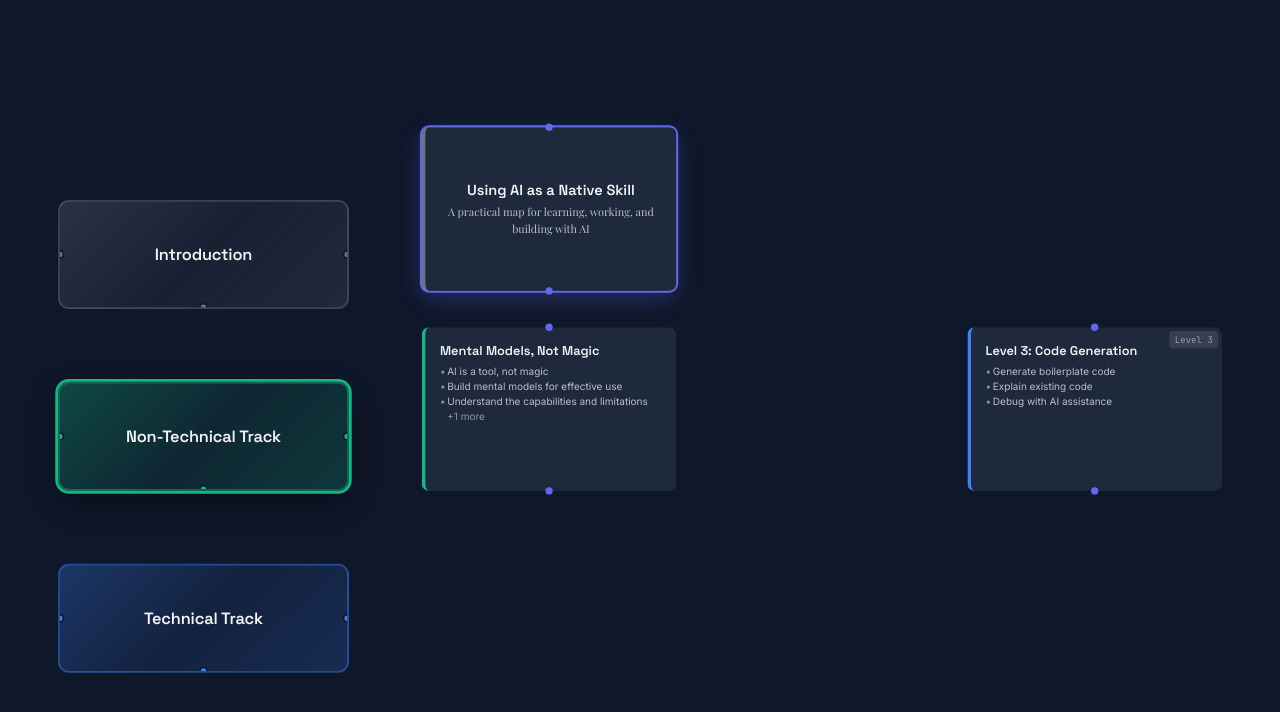
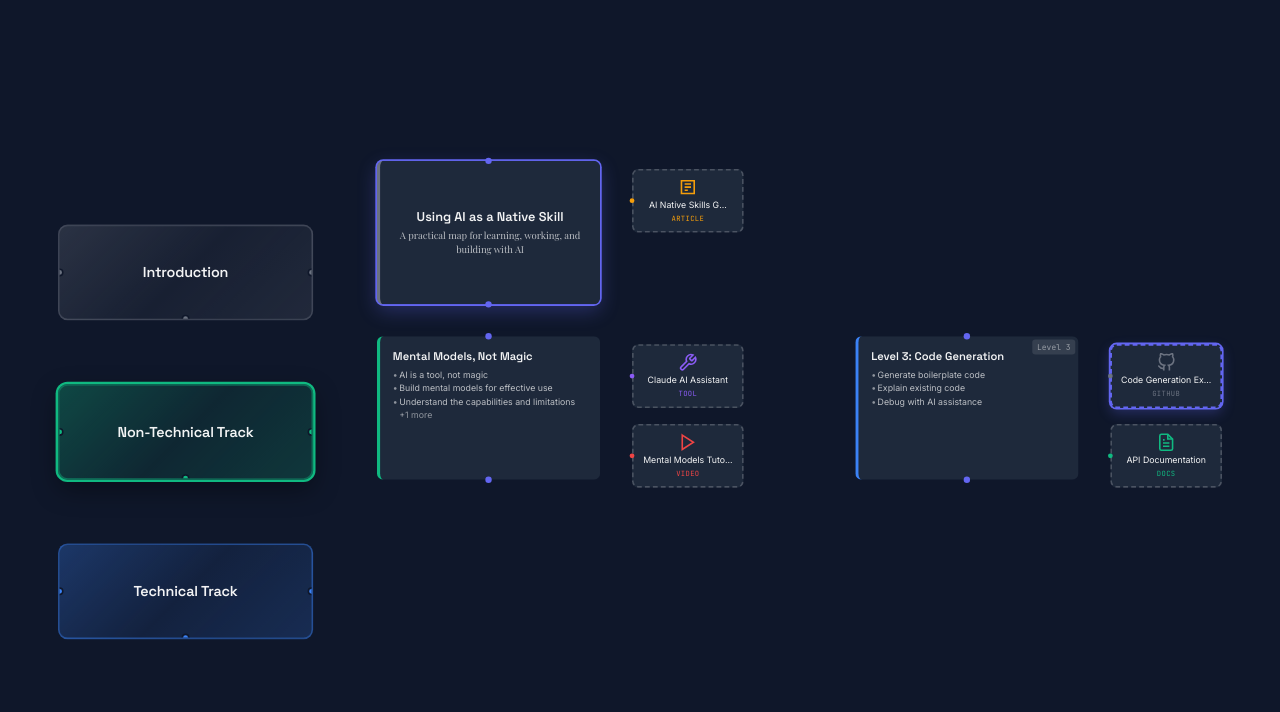
Before and after one commit to craigdossantos/ai-talk-slides, a React (Vite) app in the folder react-flow-app/: page / in a window 1280 px wide. Shown: the top 712 px of the page. Built offline with nearby package versions, Linux system fonts and the light colour scheme; a web font is replaced by a local one.

Commit message:
feat: [US-006] - Build ResourceNode component
Co-Authored-By: Claude Opus 4.5 <noreply@anthropic.com>

```diff
--- a/react-flow-app/src/components/PresentationCanvas.tsx
+++ b/react-flow-app/src/components/PresentationCanvas.tsx
@@ -1,15 +1,18 @@
 import { ReactFlow, Background, BackgroundVariant } from "@xyflow/react";
 import SlideNode from "./nodes/SlideNode";
 import SectionHeaderNode from "./nodes/SectionHeaderNode";
+import ResourceNode from "./nodes/ResourceNode";
 import type {
   SlideNode as SlideNodeType,
   SectionHeaderNode as SectionHeaderNodeType,
+  ResourceNode as ResourceNodeType,
 } from "../types/presentation";
 
 // Register custom node types
 const nodeTypes = {
   slide: SlideNode,
   sectionHeader: SectionHeaderNode,
+  resource: ResourceNode,
 };
 
 // Sample data for testing node components
@@ -129,8 +132,91 @@ const sampleSectionHeaderNodes: SectionHeaderNodeType[] = [
   },
 ];
 
+// Sample resource nodes for testing
+const sampleResourceNodes: ResourceNodeType[] = [
+  {
+    id: "resource-1",
+    type: "resource",
+    position: { x: 720, y: 10 },
+    data: {
+      resource: {
+        id: "resource-1",
+        slideId: "slide-1",
+        type: "article",
+        title: "AI Native Skills Guide",
+        url: "https://example.com/ai-guide",
+      },
+      isActive: false,
+    },
+  },
+  {
+    id: "resource-2",
+    type: "resource",
+    position: { x: 720, y: 230 },
+    data: {
+      resource: {
+        id: "resource-2",
+        slideId: "slide-2",
+        type: "tool",
+        title: "Claude AI Assistant",
+        url: "https://claude.ai",
+      },
+      isActive: false,
+    },
+  },
+  {
+    id: "resource-3",
+    type: "resource",
+    position: { x: 1320, y: 230 },
+    data: {
+      resource: {
+        id: "resource-3",
+        slideId: "slide-3",
+        type: "github",
+        title: "Code Generation Examples",
+        url: "https://github.com/example/code-gen",
+      },
+      isActive: true,
+    },
+  },
+  {
+    id: "resource-4",
+    type: "resource",
+    position: { x: 720, y: 330 },
+    data: {
+      resource: {
+        id: "resource-4",
+        slideId: "slide-2",
+        type: "video",
+        title: "Mental Models Tutorial",
+        url: "https://youtube.com/watch?v=example",
+      },
+      isActive: false,
+    },
+  },
+  {
+    id: "resource-5",
+    type: "resource",
+    position: { x: 1320, y: 330 },
+    data: {
+      resource: {
+        id: "resource-5",
+        slideId: "slide-3",
+        type: "docs",
+        title: "API Documentation",
+        url: "https://docs.example.com/api",
+      },
+      isActive: false,
+    },
+  },
+];
+
 // Combine all sample nodes
-const sampleNodes = [...sampleSlideNodes, ...sampleSectionHeaderNodes];
+const sampleNodes = [
+  ...sampleSlideNodes,
+  ...sampleSectionHeaderNodes,
+  ...sampleResourceNodes,
+];
 
 function PresentationCanvas() {
   return (
--- /dev/null
+++ b/react-flow-app/src/components/nodes/ResourceNode.css
@@ -0,0 +1,94 @@
+.resource-node {
+  background: var(--color-bg-secondary);
+  border-radius: 8px;
+  border: 2px dashed rgba(255, 255, 255, 0.2);
+  padding: var(--spacing-sm);
+  display: flex;
+  flex-direction: column;
+  align-items: center;
+  justify-content: center;
+  gap: var(--spacing-xs);
+  overflow: hidden;
+  transition:
+    box-shadow 0.2s ease,
+    transform 0.2s ease,
+    border-color 0.2s ease;
+  cursor: pointer;
+}
+
+.resource-node:hover {
+  box-shadow: 0 6px 16px rgba(0, 0, 0, 0.4);
+  transform: translateY(-2px);
+  border-color: rgba(255, 255, 255, 0.4);
+}
+
+.resource-node--active {
+  border-color: var(--color-accent);
+  box-shadow:
+    0 0 0 2px var(--color-accent),
+    0 6px 16px rgba(99, 102, 241, 0.3);
+}
+
+/* Type-specific accent colors */
+.resource-node--article {
+  --resource-color: #f59e0b; /* amber */
+}
+
+.resource-node--tool {
+  --resource-color: #8b5cf6; /* violet */
+}
+
+.resource-node--video {
+  --resource-color: #ef4444; /* red */
+}
+
+.resource-node--docs {
+  --resource-color: #10b981; /* emerald */
+}
+
+.resource-node--github {
+  --resource-color: #6b7280; /* gray */
+}
+
+/* Handle styling */
+.resource-node__handle {
+  width: 6px;
+  height: 6px;
+  background: var(--resource-color, var(--color-text-muted));
+  border: none;
+}
+
+/* Icon container */
+.resource-node__icon {
+  width: 24px;
+  height: 24px;
+  color: var(--resource-color, var(--color-text-secondary));
+  flex-shrink: 0;
+}
+
+.resource-node__icon svg {
+  width: 100%;
+  height: 100%;
+}
+
+/* Title text */
+.resource-node__title {
+  font-family: var(--font-secondary);
+  font-size: 11px;
+  color: var(--color-text-primary);
+  line-height: 1.2;
+  text-align: center;
+  max-width: 100%;
+  overflow: hidden;
+  text-overflow: ellipsis;
+  white-space: nowrap;
+}
+
+/* Type badge */
+.resource-node__type {
+  font-family: var(--font-mono);
+  font-size: 9px;
+  color: var(--resource-color, var(--color-text-muted));
+  text-transform: uppercase;
+  letter-spacing: 0.05em;
+}
--- /dev/null
+++ b/react-flow-app/src/components/nodes/ResourceNode.tsx
@@ -0,0 +1,77 @@
+import { Handle, Position } from "@xyflow/react";
+import type { ResourceNodeProps, ResourceType } from "../../types/presentation";
+import { NODE_DIMENSIONS } from "../../types/presentation";
+import "./ResourceNode.css";
+
+// Icon components for each resource type
+const ResourceIcons: Record<ResourceType, JSX.Element> = {
+  article: (
+    <svg viewBox="0 0 24 24" fill="none" stroke="currentColor" strokeWidth="2">
+      <path d="M4 4h16v16H4z" />
+      <path d="M8 8h8M8 12h8M8 16h4" />
+    </svg>
+  ),
+  tool: (
+    <svg viewBox="0 0 24 24" fill="none" stroke="currentColor" strokeWidth="2">
+      <path d="M14.7 6.3a1 1 0 0 0 0 1.4l1.6 1.6a1 1 0 0 0 1.4 0l3.77-3.77a6 6 0 0 1-7.94 7.94l-6.91 6.91a2.12 2.12 0 0 1-3-3l6.91-6.91a6 6 0 0 1 7.94-7.94l-3.76 3.76z" />
+    </svg>
+  ),
+  video: (
+    <svg viewBox="0 0 24 24" fill="none" stroke="currentColor" strokeWidth="2">
+      <polygon points="5 3 19 12 5 21 5 3" />
+    </svg>
+  ),
+  docs: (
+    <svg viewBox="0 0 24 24" fill="none" stroke="currentColor" strokeWidth="2">
+      <path d="M14 2H6a2 2 0 0 0-2 2v16a2 2 0 0 0 2 2h12a2 2 0 0 0 2-2V8z" />
+      <polyline points="14 2 14 8 20 8" />
+      <line x1="16" y1="13" x2="8" y2="13" />
+      <line x1="16" y1="17" x2="8" y2="17" />
+      <polyline points="10 9 9 9 8 9" />
+    </svg>
+  ),
+  github: (
+    <svg viewBox="0 0 24 24" fill="none" stroke="currentColor" strokeWidth="2">
+      <path d="M9 19c-5 1.5-5-2.5-7-3m14 6v-3.87a3.37 3.37 0 0 0-.94-2.61c3.14-.35 6.44-1.54 6.44-7A5.44 5.44 0 0 0 20 4.77 5.07 5.07 0 0 0 19.91 1S18.73.65 16 2.48a13.38 13.38 0 0 0-7 0C6.27.65 5.09 1 5.09 1A5.07 5.07 0 0 0 5 4.77a5.44 5.44 0 0 0-1.5 3.78c0 5.42 3.3 6.61 6.44 7A3.37 3.37 0 0 0 9 18.13V22" />
+    </svg>
+  ),
+};
+
+function ResourceNode({ data }: ResourceNodeProps) {
+  const { resource, isActive } = data;
+  const { width, height } = NODE_DIMENSIONS.resource;
+
+  const handleClick = () => {
+    window.open(resource.url, "_blank", "noopener,noreferrer");
+  };
+
+  // Truncate title if too long
+  const truncatedTitle =
+    resource.title.length > 20
+      ? resource.title.slice(0, 18) + "..."
+      : resource.title;
+
+  return (
+    <div
+      className={`resource-node resource-node--${resource.type} ${isActive ? "resource-node--active" : ""}`}
+      style={{
+        width: `${width}px`,
+        height: `${height}px`,
+      }}
+      onClick={handleClick}
+    >
+      <Handle
+        type="target"
+        position={Position.Left}
+        className="resource-node__handle"
+      />
+      <div className="resource-node__icon">{ResourceIcons[resource.type]}</div>
+      <span className="resource-node__title" title={resource.title}>
+        {truncatedTitle}
+      </span>
+      <span className="resource-node__type">{resource.type}</span>
+    </div>
+  );
+}
+
+export default ResourceNode;
```
